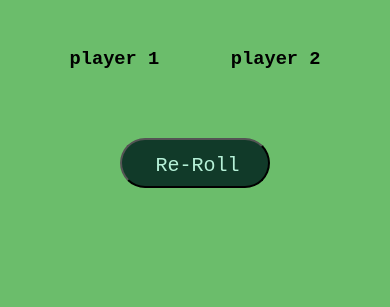
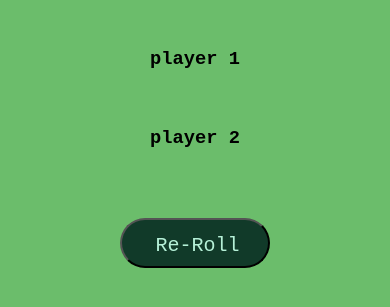
Before and after one commit to PrajasW/Dice-Game, a plain HTML site: page index.html in a window 390 px wide. Shown: the part 69-376 px from the top of the page. Drawn offline with Linux system fonts and the light colour scheme.

Commit message:
NEW: Made Responsive

```diff
--- a/style.css
+++ b/style.css
@@ -71,3 +71,9 @@ button:hover{
     font-size: 20px;
     line-height: 23px;
 }
+@media (max-width: 500px) {
+    .dice-container {
+      flex-direction: column;
+      align-self: center;
+    }
+}
```
